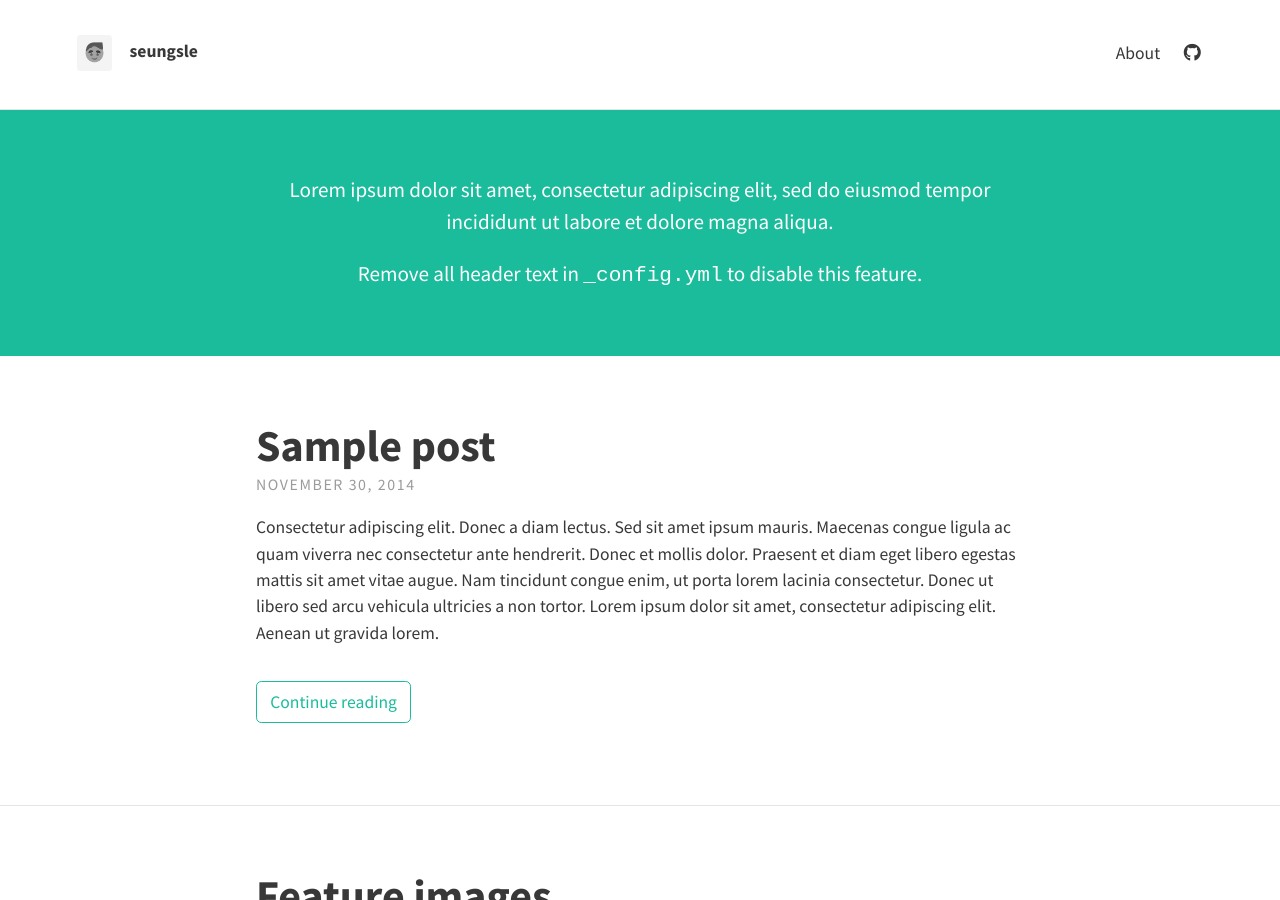
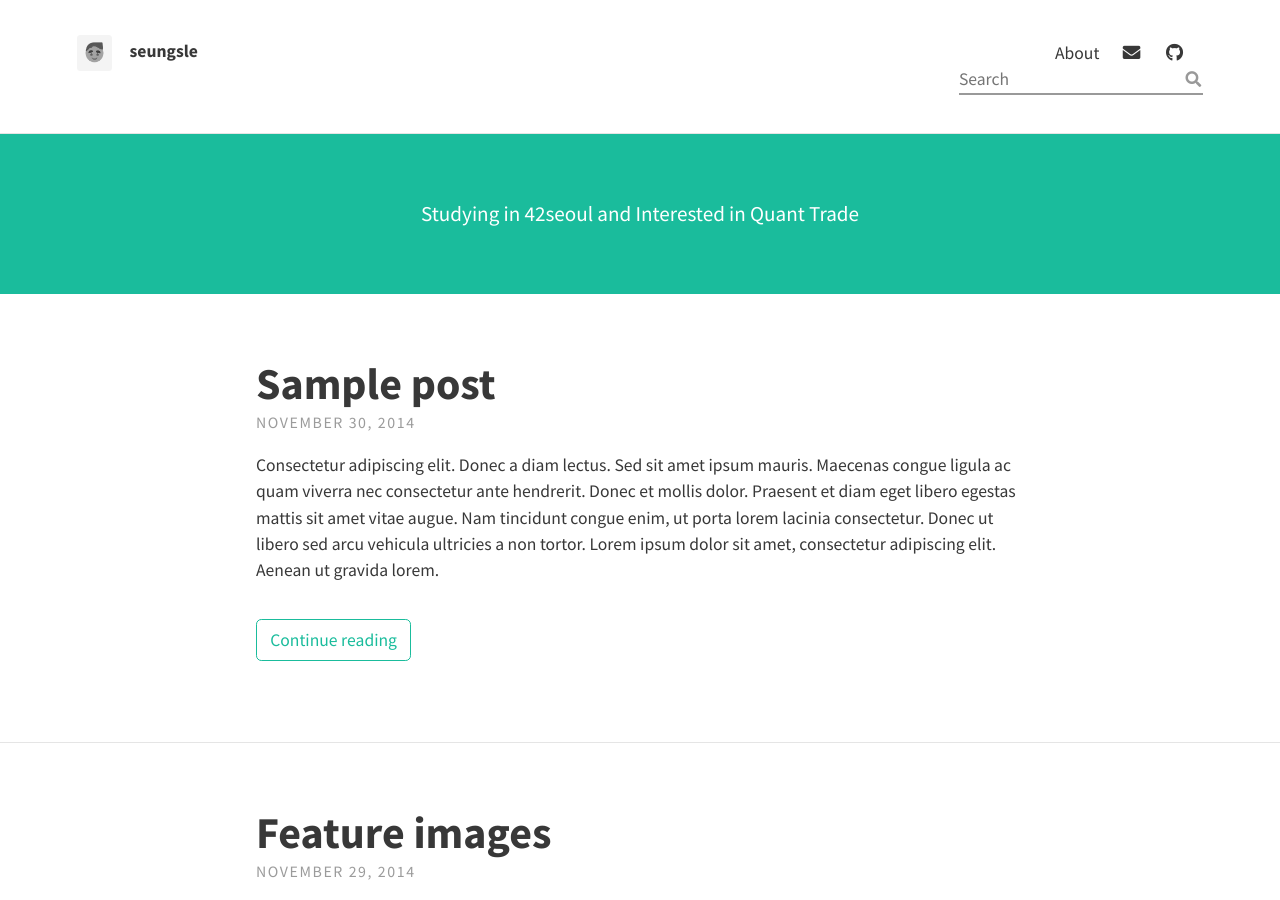
Before and after one commit to aLVINlEE9/aLVINlEE9.github.io, a Jekyll site: the page built from index.html, in a window 1280 px wide and 900 px high. Built offline with Jekyll 4.4.1, drawn with Linux system fonts in a browser that asks for light colours; nearby versions of some CDN libraries; the list of posts is cut into pages by our own code.

Commit message:
Update _config.yml

```diff
--- a/_config.yml
+++ b/_config.yml
@@ -9,20 +9,19 @@ theme_settings:
   avatar: assets/img/avatar.png
   favicon: assets/favicon.ico
   gravatar: # Email MD5 hash
-  description: "A website with blog posts and pages" # used by search engines
+  description: "developer blog" # used by search engines
 
   # Header and footer text
   header_text: >
-     <p>Lorem ipsum dolor sit amet, consectetur adipiscing elit, sed do eiusmod tempor incididunt ut labore et dolore magna aliqua.</p>
+     <p>Studying in 42seoul and Interested in Quant Trade</p>
 
-     <p>Remove all header text in <code>_config.yml</code> to disable this feature.</p>
   header_text_feature_image:
   footer_text: >
    Powered by <a href="https://jekyllrb.com/">Jekyll</a> with <a href="https://github.com/rohanchandra/type-theme">Type Theme</a>
 
   # Icons
   rss: false
-  email_address: # Full email address, e.g. "sam@example.com"
+  email_address: fldh3746@gmail.com # Full email address, e.g. "sam@example.com"
   behance:
   bitbucket:
   dribbble:
@@ -48,7 +47,7 @@ theme_settings:
   google_analytics: # Tracking ID, e.g. "UA-000000-01"
   disqus_shortname:
   katex: true # Enable if using math markup
-  search: false # Enable the search feature
+  search: true # Enable the search feature
 
   # Localization strings
   str_follow_on: "Follow on"
@@ -67,11 +66,18 @@ theme_settings:
   google_fonts: "Source+Sans+Pro:400,700,700italic,400italic"
 
   # Post navigation
-  post_navigation: false
+  post_navigation: true
+
+encoding: 'utf-8'
+# Configure the plugin here
+category_path: "category" # <- default value
+category_layout: "category.html" # <- default value
 
 # PAGINATION
 paginate: 5
 paginate_path: "blog/page:num"
+
+animation: true
 
 # BUILD SETTINGS
 markdown: kramdown
@@ -79,7 +85,14 @@ highlighter: rouge
 sass:
   sass_dir: _sass
   style: :compressed
-plugins: [jekyll-paginate]
+plugins:
+  - jekyll-paginate
+  - jekyll-category-pages
+gem:
+    - jekyll-sitemap
+    - jekyll-feed
+    - wdm
+theme: jekyll-theme-type
 exclude:
   - Gemfile
   - Gemfile.lock
```
